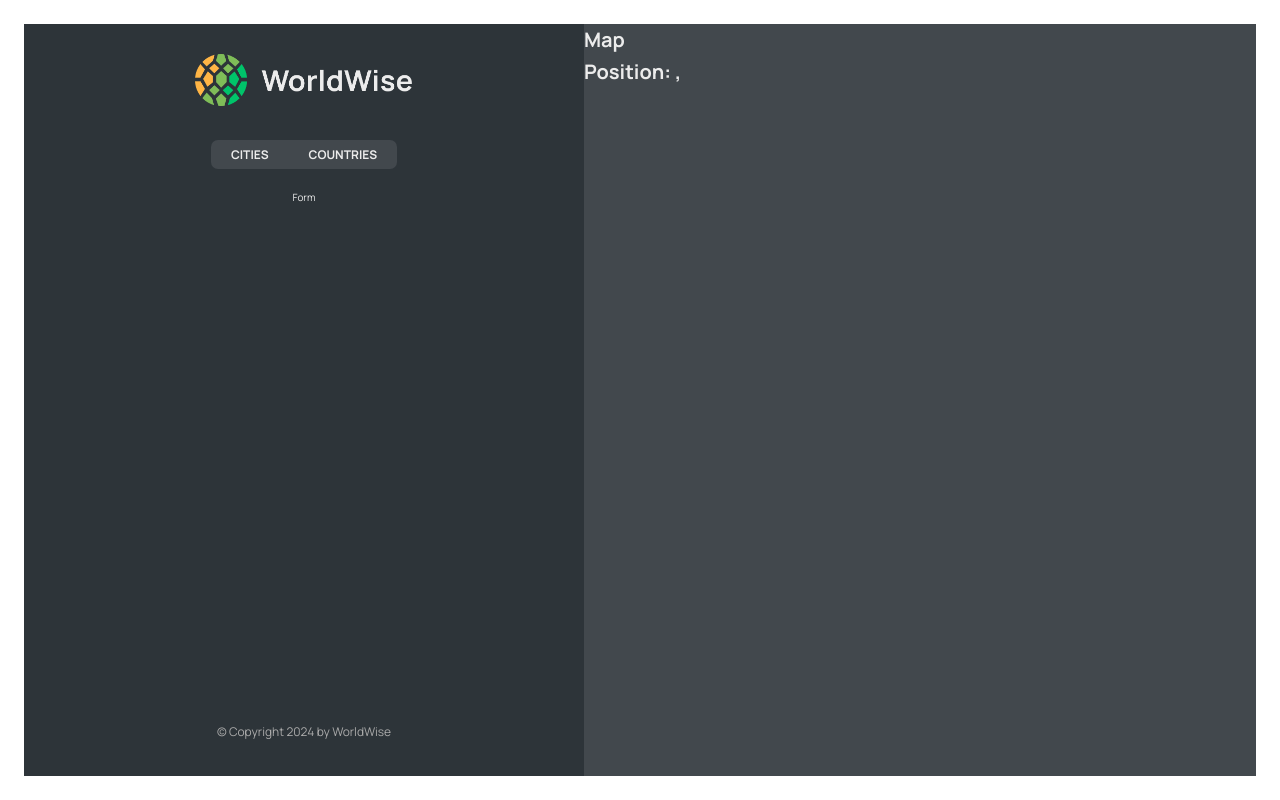
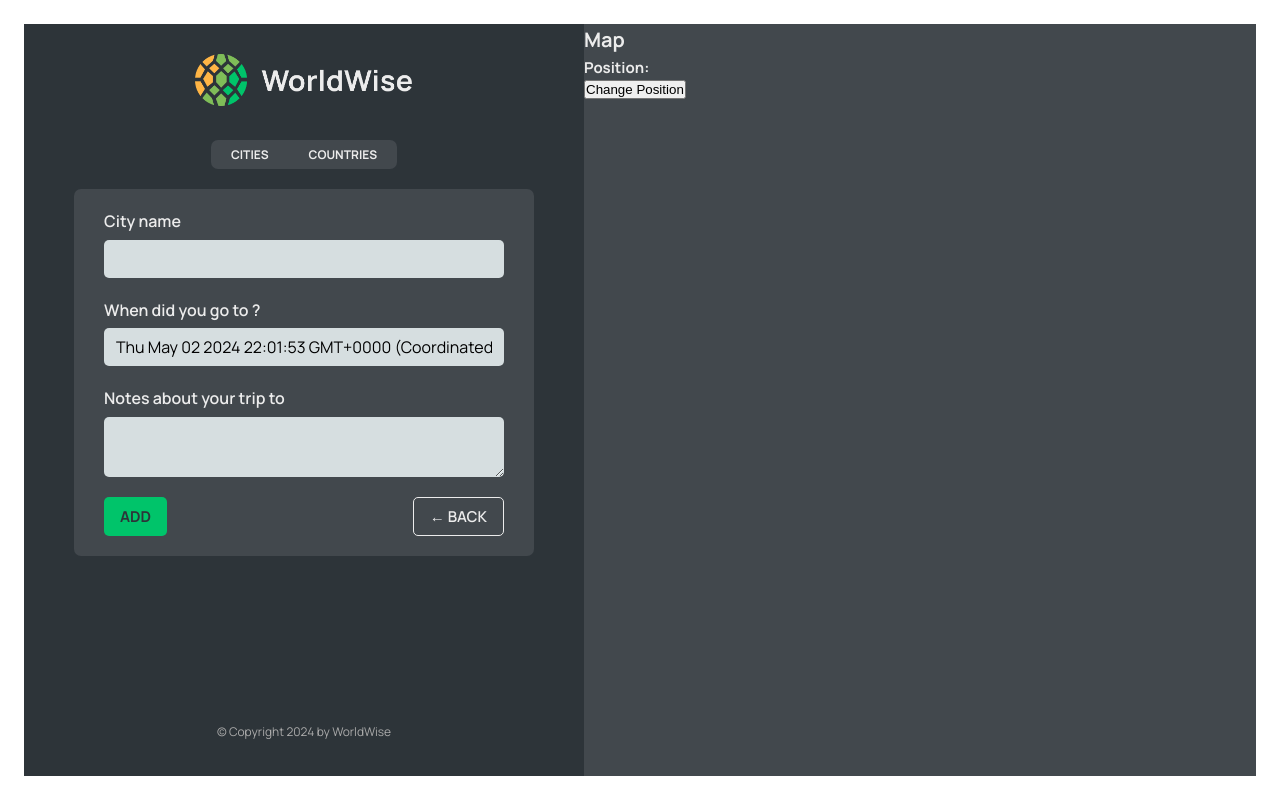
Before and after one commit to CezarLuca/17_worldwise, a React (Vite) app: page /app/form in a window 1280 px wide. Built offline with nearby package versions, Linux system fonts and the light colour scheme; data requests are answered from the project's data file.

Commit message:
Programatic Navigation with useNavigate done

```diff
--- a/src/App.jsx
+++ b/src/App.jsx
@@ -10,6 +10,7 @@ import PageNotFound from "./pages/PageNotFound";
 import City from "./components/City";
 import CityList from "./components/CityList";
 import CountryList from "./components/CountryList";
+import Form from "./components/Form";
 
 const BASE_URL = "http://localhost:3001";
 
@@ -63,7 +64,7 @@ export default function App() {
                             />
                         }
                     />
-                    <Route path="form" element={<p>Form</p>} />
+                    <Route path="form" element={<Form />} />
                 </Route>
                 <Route path="*" element={<PageNotFound />} />
             </Routes>
--- /dev/null
+++ b/src/components/AppButton.jsx
@@ -0,0 +1,18 @@
+import PropTypes from "prop-types";
+import styles from "./AppButton.module.css";
+
+function AppButton({ children, onClick, type }) {
+    return (
+        <button onClick={onClick} className={`${styles.btn} ${styles[type]}`}>
+            {children}
+        </button>
+    );
+}
+
+AppButton.propTypes = {
+    children: PropTypes.node.isRequired,
+    onClick: PropTypes.func.isRequired,
+    type: PropTypes.string,
+};
+
+export default AppButton;
--- /dev/null
+++ b/src/components/AppButton.module.css
@@ -0,0 +1,35 @@
+.btn {
+    color: inherit;
+    text-transform: uppercase;
+    padding: 0.8rem 1.6rem;
+    font-family: inherit;
+    font-size: 1.5rem;
+    border: none;
+    border-radius: 5px;
+    cursor: pointer;
+}
+
+.primary {
+    font-weight: 700;
+    background-color: var(--color-brand--2);
+    color: var(--color-dark--1);
+}
+
+.back {
+    font-weight: 600;
+    background: none;
+    border: 1px solid currentColor;
+}
+
+.position {
+    font-weight: 700;
+    position: absolute;
+    z-index: 1000;
+    font-size: 1.4rem;
+    bottom: 4rem;
+    left: 50%;
+    transform: translateX(-50%);
+    background-color: var(--color-brand--2);
+    color: var(--color-dark--1);
+    box-shadow: 0 0.4rem 1.2rem rgba(36, 42, 46, 0.16);
+}
--- a/src/components/CityItem.jsx
+++ b/src/components/CityItem.jsx
@@ -11,7 +11,7 @@ const formatDate = (date) =>
 
 function CityItem({ city }) {
     const { cityName, date, id, position } = city;
-    console.log("CityItem", position);
+    // console.log("CityItem", position);
     const emoji = city.emoji || "🏙️"; // Default emoji if none is provided
     return (
         <li>
--- a/src/components/Form.jsx
+++ b/src/components/Form.jsx
@@ -1,20 +1,22 @@
 // "https://api.bigdatacloud.net/data/reverse-geocode-client?latitude=0&longitude=0"
 
 import { useState } from "react";
+import { useNavigate } from "react-router-dom";
+import styles from "./Form.module.css";
+import AppButton from "./AppButton";
 
-import styles from "./Form.module.css";
-
-export function convertToEmoji(countryCode) {
-  const codePoints = countryCode
-    .toUpperCase()
-    .split("")
-    .map((char) => 127397 + char.charCodeAt());
-  return String.fromCodePoint(...codePoints);
-}
+// export function convertToEmoji(countryCode) {
+//     const codePoints = countryCode
+//         .toUpperCase()
+//         .split("")
+//         .map((char) => 127397 + char.charCodeAt());
+//     return String.fromCodePoint(...codePoints);
+// }
 
 function Form() {
+    const navigate = useNavigate();
     const [cityName, setCityName] = useState("");
-  const [country, setCountry] = useState("");
+    // const [country, setCountry] = useState("");
     const [date, setDate] = useState(new Date());
     const [notes, setNotes] = useState("");
 
@@ -40,7 +42,9 @@ function Form() {
             </div>
 
             <div className={styles.row}>
-        <label htmlFor="notes">Notes about your trip to {cityName}</label>
+                <label htmlFor="notes">
+                    Notes about your trip to {cityName}
+                </label>
                 <textarea
                     id="notes"
                     onChange={(e) => setNotes(e.target.value)}
@@ -49,8 +53,16 @@ function Form() {
             </div>
 
             <div className={styles.buttons}>
-        <button>Add</button>
-        <button>&larr; Back</button>
+                <AppButton type="primary">Add</AppButton>
+                <AppButton
+                    type="back"
+                    onClick={(e) => {
+                        e.preventDefault();
+                        navigate(-1);
+                    }}
+                >
+                    &larr; Back
+                </AppButton>
             </div>
         </form>
     );
--- a/src/components/Map.jsx
+++ b/src/components/Map.jsx
@@ -1,17 +1,31 @@
-import { useSearchParams } from "react-router-dom";
+import { useNavigate, useSearchParams } from "react-router-dom";
 import styles from "./Map.module.css";
 
 export default function Map() {
+    const navigate = useNavigate();
+
     const [searchParams, setSearchParams] = useSearchParams();
     const lat = searchParams.get("lat");
     const lng = searchParams.get("lng");
 
     return (
-        <div className={styles.mapContainer}>
+        <div
+            className={styles.mapContainer}
+            onClick={() => {
+                navigate("form");
+            }}
+        >
             <h1>Map</h1>
-            <h1>
-                Position: {lat}, {lng}
-            </h1>
+            <h2>
+                Position: {lat} {lng}
+            </h2>
+            <button
+                onClick={() => {
+                    setSearchParams({ lat: 23, lng: 50 });
+                }}
+            >
+                Change Position
+            </button>
         </div>
     );
 }
```
Also changed, not shown: src/components/Button.module.css (deleted, +0 -35 lines), .eslintrc.cjs. Lines whose indentation alone changed are shown as unchanged.
